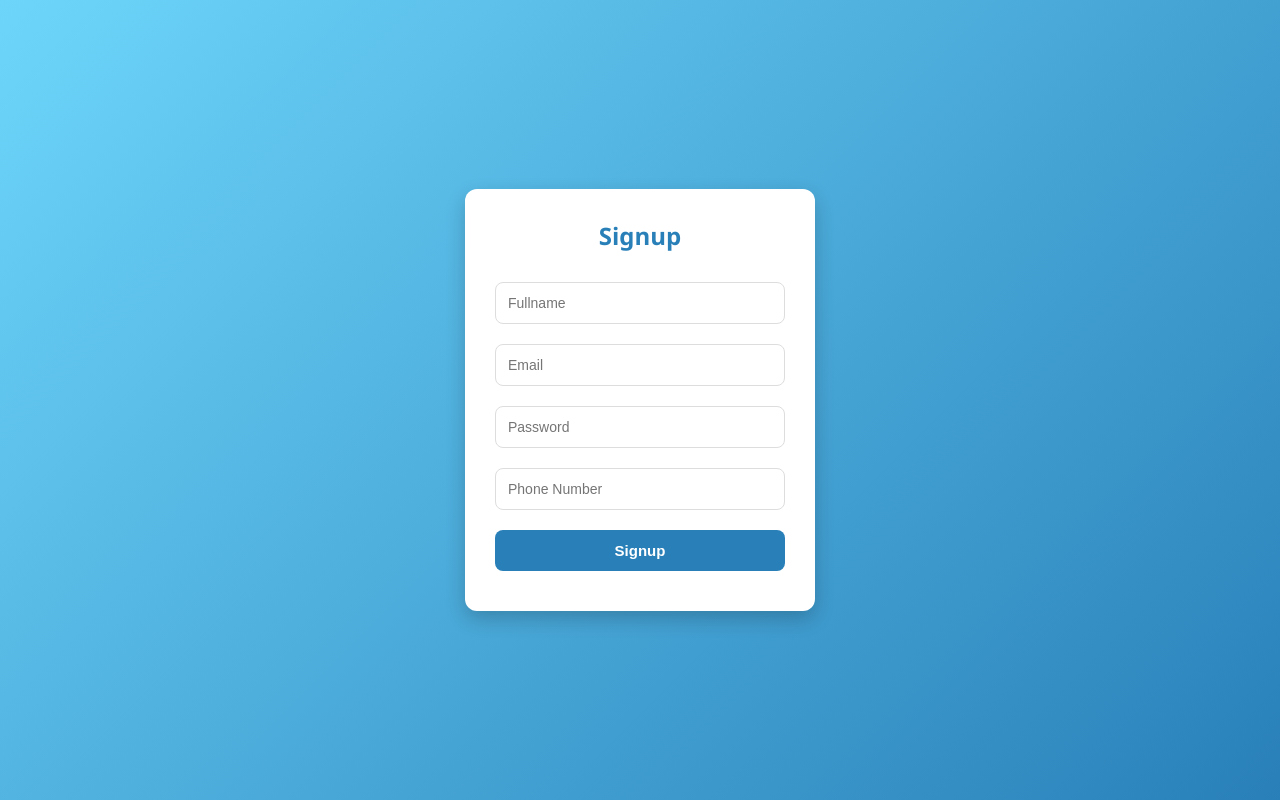
After one commit to diendeptrai1245/web_nhap_diem, a Flask app: template templates/register.html in a window 1280 px wide. The commit adds this page. Run offline with Flask 3, Linux system fonts and the light colour scheme; the template is opened without the code that fills it, so the values that code supplies are empty.

Commit message:
điển đã sửa

```diff
--- a/app.py
+++ b/app.py
@@ -3,7 +3,7 @@ from flask_sqlalchemy import SQLAlchemy
 from datetime import timedelta
 import os
 from dotenv import load_dotenv
-from model import db, students, subjects, scores
+from model import db, Student, Subject, Score, User
 
 load_dotenv()
 
@@ -26,49 +26,59 @@ db = SQLAlchemy(app)
 app.secret_key = os.getenv('API_TOKEN')  # Bảo mật session
 app.permanent_session_lifetime = timedelta(minutes=30)
 
-# Tài khoản mẫu
-users = {
-    "admin": "123456",
-    "teacher": "giaovien123"
-}
 
+# SIGN IN
 @app.route("/", methods=["GET", "POST"])
 def login():
     if request.method == "POST":
-        username = request.form["username"]
+        userID = request.form["user_email"]
         password = request.form["password"]
 
-        if username in users and users[username] == password:
-            session["username"] = username
+        user = User.query.filter_by(user_email=userID).First()
+
+        if user and User.user_password == password:
+            session["username"] = user.user_email
+
             return redirect(url_for("score"))
         else:
             return render_template("login.html", error="Sai tài khoản hoặc mật khẩu!")
 
     return render_template("login.html")
 
+#SCORE
 @app.route("/score")
 def score():
     if "username" in session:
         return render_template("score.html", username=session["username"])
     return redirect(url_for("login"))
 
+#LOG OUT
 @app.route("/logout")
 def logout():
     session.pop("username", None)
     return redirect(url_for("login"))
 
+#STUDENT SCORE
 @app.route("/student_score")
 def student_score():
     if request.method == "POST":
         student_fullname = request.form["student_name"]
         id_student = request.form["student_id"]
 
-        if student_fullname in students.student_name and id_student in students.student_id:
+        if student_fullname in Student.student_name and id_student in Student.student_id:
             return  render_template("student_score.html")
         else:
             return redirect(url_for("score"))
 
     return render_template("score.html")
 
+#SIGN UP
+@app.route("/register")
+def register():
+    if request.method == "POST":
+        email = request.form["email"]
+        password = request.form["password"]
+        # if email =
+
 if __name__ == "__main__":
     app.run(port=os.getenv("SV_PORT"),debug=True)
--- a/static/style.css
+++ b/static/style.css
@@ -14,6 +14,16 @@ body {
 }
 
 .login-container, .score-container {
+    width: 350px;
+    padding: 30px;
+    background: white;
+    border-radius: 12px;
+    box-shadow: 0 8px 20px rgba(0,0,0,0.2);
+    animation: fadeIn 0.8s ease-in-out;
+    text-align: center;
+}
+
+.register-container {
     width: 350px;
     padding: 30px;
     background: white;
@@ -51,6 +61,7 @@ input:focus {
 button {
     width: 100%;
     padding: 12px;
+    margin: 10px 0;
     background: #2980b9;
     color: white;
     font-size: 15px;
--- a/templates/login.html
+++ b/templates/login.html
@@ -13,8 +13,8 @@
         <p class="error">{{ error }}</p>
         {% endif %}
         <form method="POST">
-            <input type="text" name="username" placeholder="Tên đăng nhập" required>
-            <input type="password" name="password" placeholder="Mật khẩu" required>
+            <input type="text" name="user_email" placeholder="Email" required>
+            <input type="password" name="password" placeholder="Password" required>
             <button type="submit">Đăng nhập</button>
             <button type"submit">Đăng kí</button>
         </form>
--- /dev/null
+++ b/templates/register.html
@@ -0,0 +1,20 @@
+<!DOCTYPE html>
+<html lang="vi">
+<head>
+    <meta charset="UTF-8">
+    <title>Đăng ký</title>
+    <link rel="stylesheet" href="{{ url_for('static', filename='style.css') }}">
+</head>
+<body>
+    <div class="register-container">
+        <h2>Signup</h2>
+        <form method="POST">
+            <input type="fullname" name="fullname" placeholder="Fullname" required>
+            <input type="email" name="email" placeholder="Email" required>
+            <input type="password" name="password" placeholder="Password" required>
+            <input type="phone_number" name="phone_number" placeholder="Phone Number" required>
+            <button type="submit">Signup</button>
+        </form>
+    </div>
+</body>
+</html>
```
Also changed, not shown: function.py (added, +8 -0 lines), model.py (+30 -14 lines).
